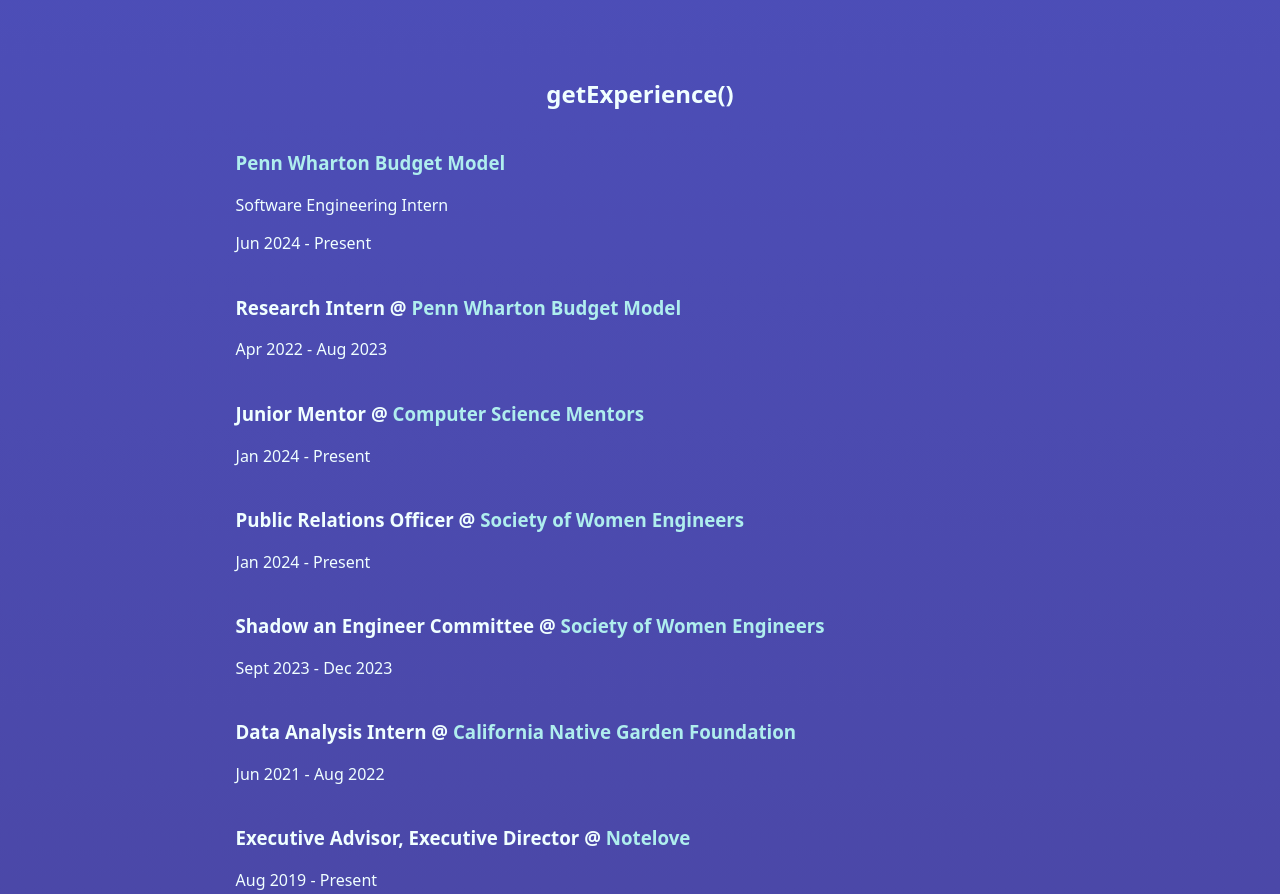
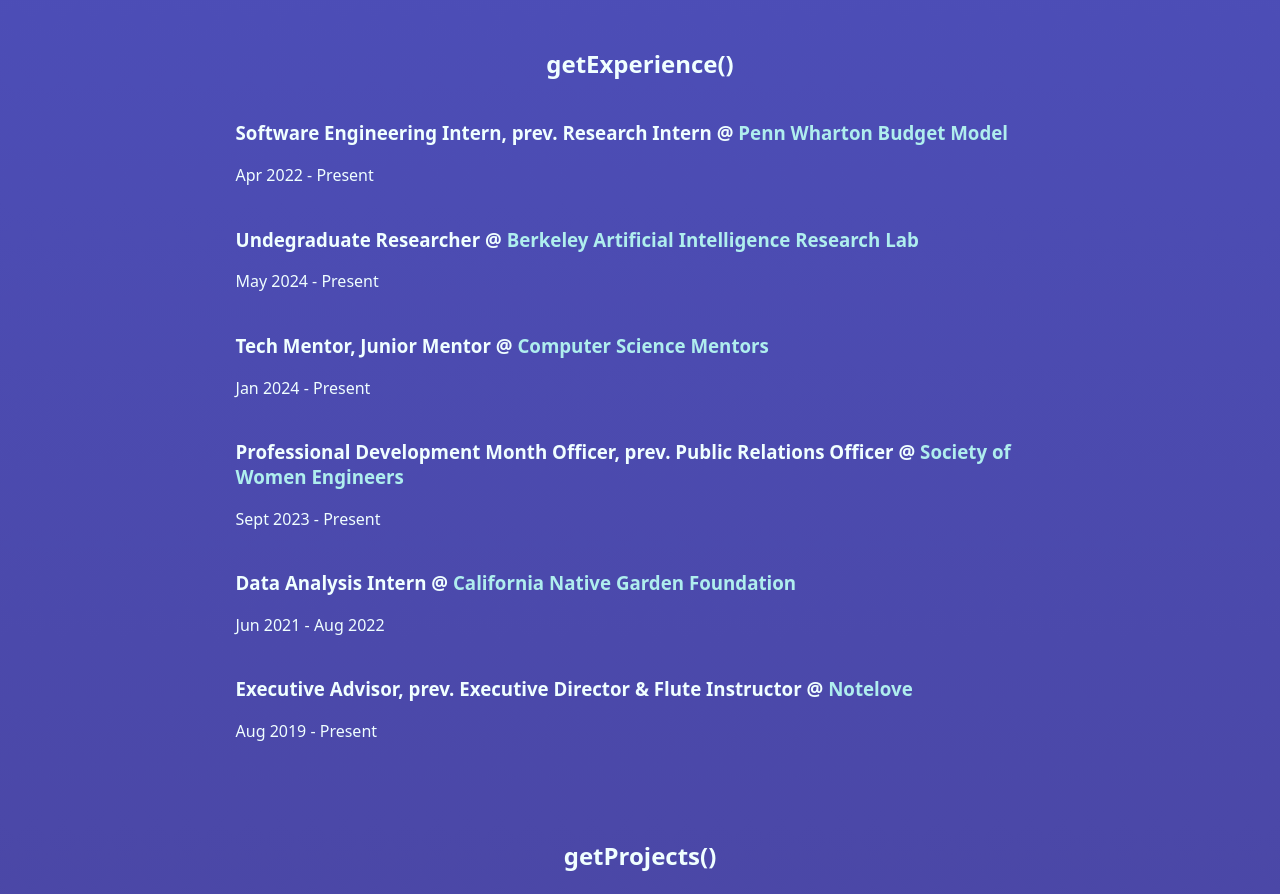
Before and after one commit to averychen35/averychen_website, a plain HTML site: page index.html in a window 1280 px wide. Shown: the part 1020-1914 px from the top of the page. Drawn offline with nearby package versions, Linux system fonts and the light colour scheme; a script that the page names is missing.

Commit message:
make website updates, cleaner experience section

```diff
--- a/index.html
+++ b/index.html
@@ -50,8 +50,8 @@
     <div id="description">
       <p id="shortintro">
         I'm a first-year at UC Berkeley, pursuing a degree in Computer Science
-        and Cognitive Science. This summer, I'm working as a software engineering intern at the
-        <a class="website" href="https://budgetmodel.wharton.upenn.edu/">Penn Wharton Budget Model</a> under Professor Smetters. I'm also
+        and Cognitive Science. Currently, I'm working as a software engineering intern at the
+        <a class="website" href="https://budgetmodel.wharton.upenn.edu/">Penn Wharton Budget Model</a>. I'm also
         researching machine translation through the <a class="website" href="https://dharmamitra.org/?input_encoding=auto&target_lang=english">MITRA Project</a> at the
         <a class="website" href="https://bair.berkeley.edu/">Berkeley Artificial Intelligence Research Lab</a>.
 
@@ -69,24 +69,26 @@
           getExperience()
         </h2>
       </a>
+
       <h3 class="PWBM">
-        <a class="website" href="https://budgetmodel.wharton.upenn.edu/">Penn Wharton Budget Model</a>
-      </h3>
-      Software Engineering Intern
-        <p class="dates">
-          Jun 2024 - Present
-        </p>
-
-      <h3 class="PWBM Research">
-        Research Intern @
+        Software Engineering Intern, prev. Research Intern @
         <a class="website" href="https://budgetmodel.wharton.upenn.edu/">Penn Wharton Budget Model</a>
       </h3>
       <p class="dates">
-        Apr 2022 - Aug 2023
+        Apr 2022 - Present
       </p>
 
+      <h3 class="BAIR">
+        Undegraduate Researcher @
+        <a class="website" href="https://bair.berkeley.edu/">Berkeley Artificial Intelligence Research Lab</a>
+      </h3>
+      <p class="dates">
+        May 2024 - Present
+      </p>
+
+
       <h3 class="CSM">
-        Junior Mentor @
+        Tech Mentor, Junior Mentor @
         <a class="website" href="https://csmentors.berkeley.edu/#/">Computer Science Mentors</a>
       </h3>
       <p class="dates">
@@ -94,19 +96,11 @@
       </p>
 
       <h3 class="SWE PR">
-        Public Relations Officer @
+        Professional Development Month Officer, prev. Public Relations Officer @
         <a class="website" href="https://swe.berkeley.edu/">Society of Women Engineers</a>
       </h3>
       <p class="dates">
-        Jan 2024 - Present
-      </p>
-
-      <h3 class="SWE SAE">
-        Shadow an Engineer Committee @
-        <a class="website" href="https://swe.berkeley.edu/">Society of Women Engineers</a>
-      </h3>
-      <p class="dates">
-        Sept 2023 - Dec 2023
+        Sept 2023 - Present
       </p>
 
 
@@ -120,7 +114,7 @@
       </p>
 
       <h3 class="Notelove">
-        Executive Advisor, Executive Director @
+        Executive Advisor, prev. Executive Director & Flute Instructor @
         <a class="website" href="https://www.notelove.org/">Notelove</a>
       </h3>
       <p class="dates">
@@ -151,7 +145,7 @@
               model to predict which contestants would win Survivor.
             </p>
             <p>
-              <b>Tools used:</b> pandas, ggplot2, statsmodels
+              <b>Tools used:</b> pandas, R, Scikit-learn
             </p>
 
           </div>
```
